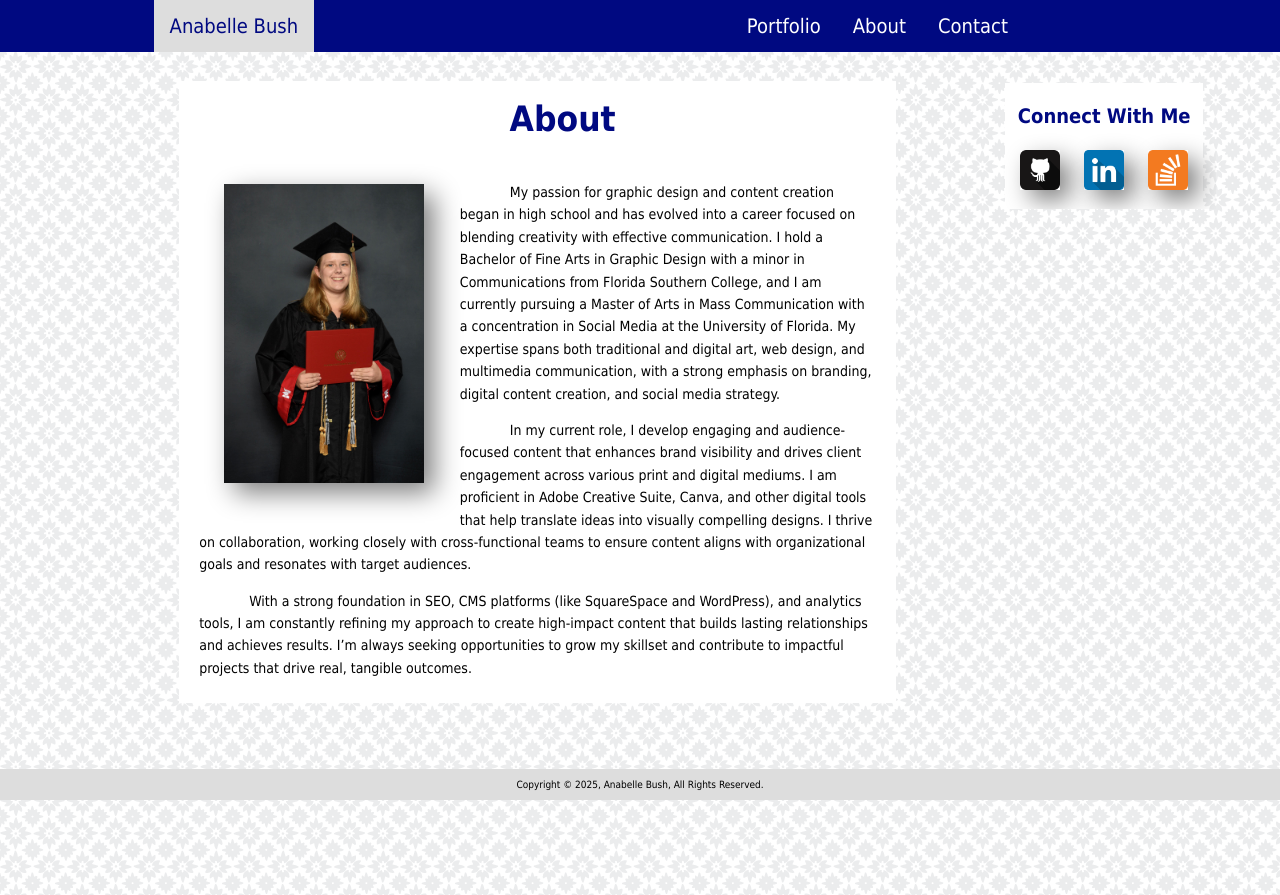
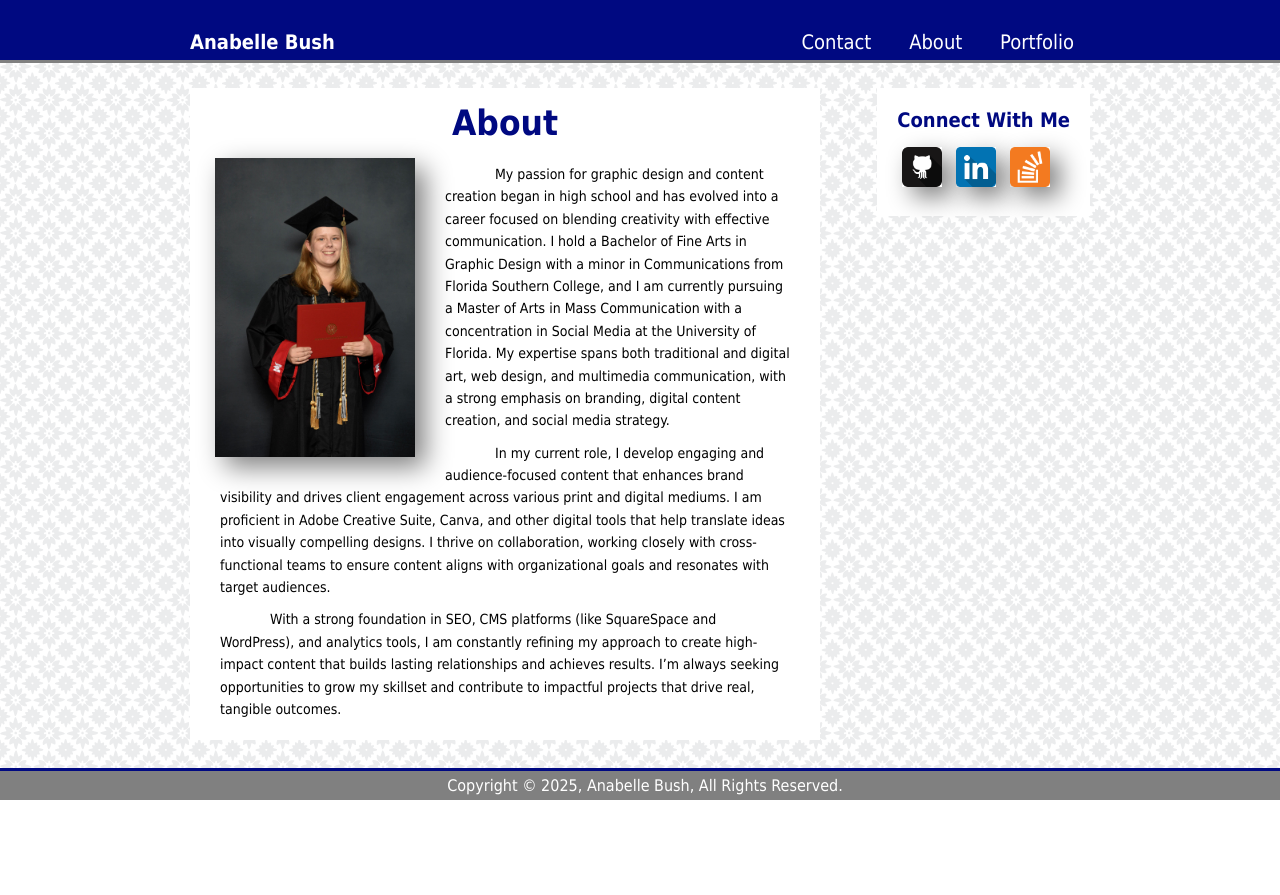
Before and after one commit to AnabelleB99/m5-hw5-bush-anabelle, a plain HTML site: page index.html in a window 1280 px wide. After the commit the page ends 800 px from the top, so only its background shows below. Drawn offline with Linux system fonts and the light colour scheme.

Commit message:
nav bar updates

```diff
--- a/index.html
+++ b/index.html
@@ -8,47 +8,42 @@
     <meta name="keywords" content="art, portfolio, graphic design, design">
     <meta name="author" content="Anabelle Bush">
     <title>Anabelle Bush's Portfolio</title>
-    <style>
-        .image-headshot {
-            margin-right: 15px;
-        }
-    </style>
-
 </head>
 
-<body class="background">
+<body>
     <header>
-        <nav>
-            <span id="name">Anabelle Bush</span>
-            <a href="./contact.html">Contact</a>
-            <a href="./index.html">About</a>
-            <a href="./portfolio.html">Portfolio</a>
-        </nav>
+        <div class="page-container">
+            <h1>Anabelle Bush</h1>
+            <nav>
+                <a href="./contact.html">Contact</a>
+                <a href="./index.html">About</a>
+                <a href="./portfolio.html">Portfolio</a>
+            </nav>
+        </div>
     </header>
-    <div id="page-container">
+
+    <div class="page-container">
         <main>
             <section>
-                <div class="content">
-                    <h1 class="about">About</h1>
-                    <img src="Images/fsc-graduation-2022.jpg" alt="Anabelle Bush wearing graduation robes" class="image-headshot" width="200">
-                    <div class="about">
-                        <p>My passion for graphic design and content creation began in high school and has evolved into a career focused on blending creativity with effective communication. I hold a Bachelor of Fine Arts in Graphic Design with a minor in Communications from Florida Southern College, and I am currently pursuing a Master of Arts in Mass Communication with a concentration in Social Media at the University of Florida. My expertise spans both traditional and digital art, web design, and multimedia communication, with a strong emphasis on branding, digital content creation, and social media strategy.</p>
-                        <p>In my current role, I develop engaging and audience-focused content that enhances brand visibility and drives client engagement across various print and digital mediums. I am proficient in Adobe Creative Suite, Canva, and other digital tools that help translate ideas into visually compelling designs. I thrive on collaboration, working closely with cross-functional teams to ensure content aligns with organizational goals and resonates with target audiences.</p>
-                        <p>With a strong foundation in SEO, CMS platforms (like SquareSpace and WordPress), and analytics tools, I am constantly refining my approach to create high-impact content that builds lasting relationships and achieves results. I’m always seeking opportunities to grow my skillset and contribute to impactful projects that drive real, tangible outcomes.</p>
-                    </div>
+                <div class="main-content">
+                    <h2 class="about">About</h2>
+                    <img src="Images/fsc-graduation-2022.jpg" alt="Anabelle Bush wearing graduation robes" class="headshot" width="200">
+                    <p class="about">My passion for graphic design and content creation began in high school and has evolved into a career focused on blending creativity with effective communication. I hold a Bachelor of Fine Arts in Graphic Design with a minor in Communications from Florida Southern College, and I am currently pursuing a Master of Arts in Mass Communication with a concentration in Social Media at the University of Florida. My expertise spans both traditional and digital art, web design, and multimedia communication, with a strong emphasis on branding, digital content creation, and social media strategy.</p>
+                    <p class="about">In my current role, I develop engaging and audience-focused content that enhances brand visibility and drives client engagement across various print and digital mediums. I am proficient in Adobe Creative Suite, Canva, and other digital tools that help translate ideas into visually compelling designs. I thrive on collaboration, working closely with cross-functional teams to ensure content aligns with organizational goals and resonates with target audiences.</p>
+                    <p class="about">With a strong foundation in SEO, CMS platforms (like SquareSpace and WordPress), and analytics tools, I am constantly refining my approach to create high-impact content that builds lasting relationships and achieves results. I’m always seeking opportunities to grow my skillset and contribute to impactful projects that drive real, tangible outcomes.</p>
                 </div>
             </section>
-            <div class="container">
+            <section>
                 <aside>
                     <h2 class="social">Connect With Me</h2>
-                    <a href="https://github.com/AnabelleB99/m5-hw5-bush-anabelle.git"> <img src="Images/git.png" alt="Github Button" width="40" height="40" class="social"></a>
-                    <a href="https://www.linkedin.com/in/anabelle-bush/"> <img src="Images/linkedin.png" alt="LinkedIn Button" width="40" height="40" class="social"></a>
-                    <a href="https://stackoverflow.com"> <img src="Images/soverflow.png" alt="Stack Overflow Button" width="40" height="40" class="social"></a>
+                    <a href="https://github.com/AnabelleB99/m5-hw5-bush-anabelle.git"> <img src="Images/git.png" alt="Github Button" width="40" height="40"></a>
+                    <a href="https://www.linkedin.com/in/anabelle-bush/"> <img src="Images/linkedin.png" alt="LinkedIn Button" width="40" height="40"></a>
+                    <a href="https://stackoverflow.com"> <img src="Images/soverflow.png" alt="Stack Overflow Button" width="40" height="40"></a>
                 </aside>
-            </div>
+            </section>
         </main>
         <footer>
-            <p class="footer">Copyright &copy; 2025, Anabelle Bush, All Rights Reserved.</p>
+            <p>Copyright &copy; 2025, Anabelle Bush, All Rights Reserved.</p>
         </footer>
     </div>
 </body>
--- a/styles.css
+++ b/styles.css
@@ -1,193 +1,109 @@
-/* Global Styles */
-/* Nav Bar */
+* {
+   margin: 0;
+   padding: 0;
+   border: 0;
+}
+
+.page-container {
+   max-width: 900px;
+   margin: 0 auto;
+}
+
+header {
+   background: #000981;
+   margin-bottom: 25px;
+   padding: 30px 20px;
+   border-bottom: 3px solid gray;
+}
+
 nav {
-   overflow: hidden;
+   float: right;
    font-family: Tahoma, Verdana, sans-serif;
    font-size: 20px;
-   background-color:#000981;
-   margin: 0;
-   padding-right: 20%;
 }
 nav a {
-   display: block;
    color: white;
    text-align: center;
-   padding: 14px 16px;
+   padding: 0 16px;
    text-decoration: none;
-   float: right;
+   text-align: center;
 }
 nav a:hover {
    background-color: #ddd;
    color: #000981;
 }
-#name {
-   font-family: Tahoma, Verdana, sans-serif;
-   font-size: 20px;
-   text-align: left;
-   color: #000981;
-   background-color:#ddd;
-   margin-left: 15%;
-   padding: 14px 16px;
-   display: inline-block;
-}
 
-/* Copy */
 body {
-   height:100%;
-}
-
-body.background {
-   background-image: url('Images/moroccan-flower.png');
-   margin: 0;
-   padding: 0;
+   background-image: url(Images/moroccan-flower.png);
 }
 
 h1 {
+   float: left;
+   font-family: Tahoma, Verdana, sans-serif;
+   font-size: 20px;
+   color: white;
+   text-align: center;
+}
+
+h2 {
    font-family: Tahoma, Verdana, sans-serif;
    font-size: 35px;
+   text-align: center;
    color: #000981;
-   text-align: center;
-   margin-left: 20%;
-   margin-right: 20%;
 }
 
-#page-container {
-   position: relative;
-   min-height: 100vh;
-}
-
-/* Footer */
-footer {
-   background-color:#ddd;
-   position: fixed;
-   left: 0;
-   bottom: 0;
-   width: 100%;
- }
-
-p.footer {
-   font-family: Tahoma, Verdana, sans-serif;
-   font-size: 10px;
-   text-align: center;
-   background-clip: initial;
-   }
-/* End Global Styles */
-
-/* About Page */
-/* Copy */
-h1.about {
-   line-height: 1.6;
-   text-indent: 50px;
-   background-color: #ffffff;
-   margin-left: 20%;
-   margin-right: 0;
-   margin-bottom: 0;
-   padding-top: 10px;
-   padding-bottom: 10px;
-   padding-right: 20px;
-   padding-left: 20px;
-   background-clip: initial;
+h2.about {
+   padding-bottom: 15px;
 }
 
 h2.social {
-   font-family: Tahoma, Verdana, sans-serif;
    font-size: 20px;
-   color: #000981;
-   text-align: center;
+   padding-bottom: 10px;
 }
 
-div.content {
-   float: left;
+.main-content {
+   background-color: white;
+   float:left;
+   padding-top: 15px;
+   padding-bottom: 15px;
    width: 70%;
-   margin-bottom: 15%;
 }
 
-div.about {
+p.about {
    font-family: Tahoma, Verdana, sans-serif;
    font-size: 14px;
    line-height: 1.6;
    text-indent: 50px;
-   background-color: #ffffff;
-   margin-left: 20%;
-   margin-right: 0;
-   margin-bottom: 0;
-   padding-top: 10px;
-   padding-bottom: 10px;
-   padding-right: 20px;
-   padding-left: 20px;
-   background-clip: initial;
+   padding: 5px 30px 5px 30px;
 }
 
-/* Images */
-img.image-headshot {
-   display: block;
-   margin-left: 25%;
-   margin-right: 4%;
-   margin-top: 3%;
-   margin-bottom: 3%;
-   padding: inherit;
-   height: auto;
+img.headshot {
+   margin: 0 30px 15px 25px;
    float: left;
    box-shadow: 10px 10px 25px gray;
 }
 
- .container {
-   overflow: hidden;
-   height: 100%;
-   margin-right: 5%;
-   float: right;
-   width: 20%;
+aside img {
+   margin: 5px;
+   box-shadow: 10px 10px 25px gray;
 }
 
 aside {
-   background: white;
+   background-color: white;
+   padding: 20px;
    float: right;
-   margin-top: 12%;
-   margin-right: 5%;
-   padding:5px;
-   height:100%;
-   position: sticky;
 }
 
- img.social {
-   margin-top: 5px;
-   margin-bottom: 10px;
-   margin-right: 10px;
-   margin-left: 10px;
-   box-shadow: 10px 10px 25px gray;
+footer {
+   clear: both;
+   position: fixed;
+   padding: 5px;
+   left: 0;
+   bottom: 0;
+   font-family: Tahoma, Verdana, sans-serif;
+   background-color: grey;
+   border-top: 3px solid #000981;
+   color: white;
+   text-align: center;
+   width: 100%;
 }
-/* End About Page */
-
-
- /* Portfolio Page */
- div.portfolio {
-   font-family: Tahoma, Verdana, sans-serif;
-   font-size: 14px;
-   line-height: 1.6;
-   text-indent: 50px;
-   background-color: #ffffff;
-   margin-left: 20%;
-   margin-right: 20%;
-   padding-top: 10px;
-   padding-bottom: 10px;
-   padding-right: 20px;
-   padding-left: 20px;
- }
- /* End Portfolio Page */
-
-
- /* Contact Page */
-div.contact {
-   font-family: Tahoma, Verdana, sans-serif;
-   font-size: 14px;
-   line-height: 1.6;
-   text-indent: 50px;
-   background-color: #ffffff;
-   margin-left: 20%;
-   margin-right: 20%;
-   padding-top: 10px;
-   padding-bottom: 10px;
-   padding-right: 20px;
-   padding-left: 20px;
- }
-  /* End Contact Page */
```
Also changed, not shown: contact.html (+13 -15 lines), portfolio.html (+5 -5 lines). Lines whose indentation alone changed are shown as unchanged.
